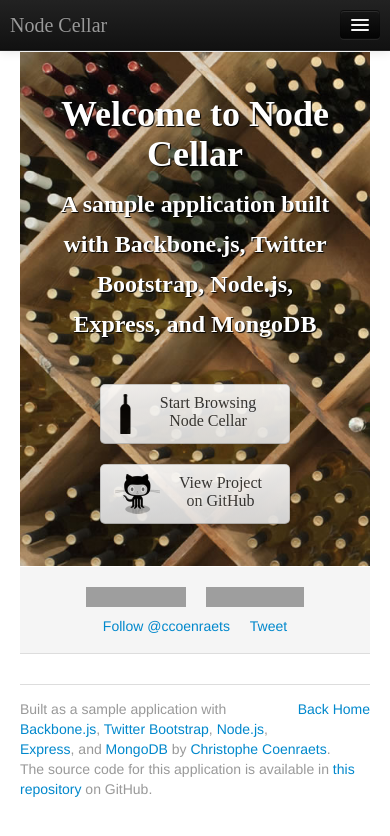
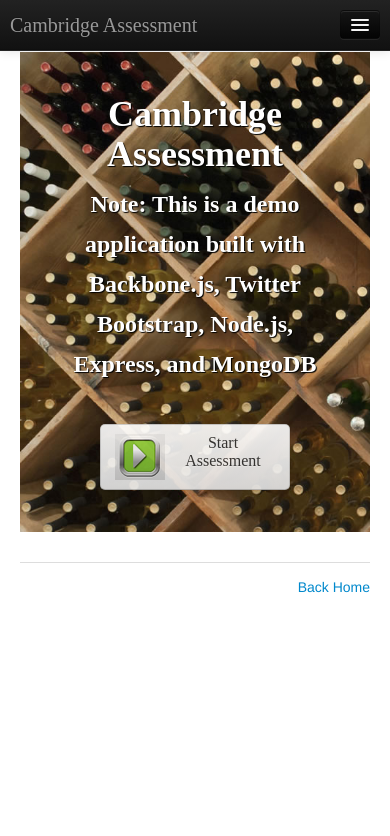
Before and after one commit to rsandagon/quiz_nodejs_express_backbone_bootstrap, a website: page public/index.html in a window 390 px wide. Drawn offline with nearby package versions, Linux system fonts and the light colour scheme; grey boxes are pictures that could not be loaded.

Commit message:
added client-side

```diff
--- a/public/index.html
+++ b/public/index.html
@@ -2,7 +2,7 @@
 <html lang="en">
 <head>
     <meta charset="utf-8">
-    <title>Node Cellar</title>
+    <title>Cambridge Assessment Test</title>
     <meta name="viewport" content="width=device-width, initial-scale=1.0">
     <meta name="description" content="">
     <meta name="author" content="">
@@ -51,13 +51,6 @@
 
     <footer class="footer">
         <p class="pull-right"><a href="#">Back Home</a></p>
-        <p>Built as a sample application with <a href="http://documentcloud.github.com/backbone/">Backbone.js</a>,
-        <a href="http://twitter.github.com/bootstrap/">Twitter Bootstrap</a>,
-        <a href="http://nodejs.org/">Node.js</a>,
-        <a href="http://expressjs.com/">Express</a>,
-        and <a href="http://www.mongodb.org/">MongoDB</a> by
-        <a href="http://coenraets.org" target="_blank">Christophe Coenraets</a>.<br/>
-        The source code for this application is available in <a href="#">this repository</a> on GitHub.</p>
     </footer>
 
 </div>
--- a/public/tpl/HeaderView.html
+++ b/public/tpl/HeaderView.html
@@ -6,33 +6,16 @@
                 <span class="icon-bar"></span>
                 <span class="icon-bar"></span>
             </a>
-            <a class="brand" href="#">Node Cellar</a>
+            <a class="brand" href="#">Cambridge Assessment</a>
 
             <div class="nav-collapse collapse">
 
                 <ul class="nav">
-                    <li class="add-menu"><a href="#wines">Browse Wines</a></li>
-                    <li class="add-menu"><a href="#wines/add"><i class="icon-edit icon-white"></i> Add Wine</a></li>
+                    <li class="add-menu"><a href="#">Home</a></li>
+                    <li class="add-menu"><a href="#quiz">Start Test</a></li>
+                    <li class="add-menu"><a href="#assessment">Assessment Results</a></li>
                 </ul>
 
-                <ul class="nav pull-right">
-                    <li class="about-menu"><a href="#about">About</a></li>
-                    <li class="dropdown">
-                        <a href="#" class="dropdown-toggle" data-toggle="dropdown">Resources <b class="caret"></b></a>
-                        <ul class="dropdown-menu">
-                            <li><a href="http://documentcloud.github.com/backbone/" target="_blank">Backbone.js</a></li>
-                            <li><a href="http://twitter.github.com/bootstrap/" target="_blank">Twitter Bootstrap</a></li>
-                            <li><a href="http://nodejs.org/" target="_blank">Node.js</a>
-                            <li><a href="http://expressjs.com/mongodb" target="_blank">Express</a>
-                            <li><a href="http://www.mongodb.org/" target="_blank">MongoDB</a>
-                            </li>
-                            <li class="divider"></li>
-                            <li class="nav-header">This App</li>
-                            <li><a href="#" target="_blank">GitHub Repository</a></li>
-                            <li><a href="http://coenraets.org" target="_blank">Author's Blog</a></li>
-                        </ul>
-                    </li>
-                </ul>
             </div>
             <!--/.nav-collapse -->
         </div>
--- a/public/tpl/HomeView.html
+++ b/public/tpl/HomeView.html
@@ -1,38 +1,11 @@
 <div class="home-hero">
-            <h1>Welcome to Node Cellar</h1>
-            <h3>A sample application built with Backbone.js, Twitter Bootstrap, Node.js, Express, and MongoDB</h3>
+            <h1>Cambridge Assessment</h1>
+            <h3>Note: This is a demo application built with Backbone.js, Twitter Bootstrap, Node.js, Express, and MongoDB</h3>
 
     <br/>
     <div style="opacity: .9;">
-        <a class="btn btn-large" href="#wines"><img src="img/wine.png" class="pull-left" style="margin-right:6px;"/> Start Browsing<br/>Node Cellar</a>
-        <a class="btn btn-large" href="#">
-            <img src="img/github.png" class="pull-left" style="margin-right:6px"/> View Project<br>on GitHub</a>
+        <a class="btn btn-large" href="#wines"><img src="img/start.png" class="pull-left" style="margin-right:6px;"/> Start Assessment</a>
     </div>
 
 
 </div>
-
-<div class="bs-docs-social">
-  <div class="container">
-    <ul class="bs-docs-social-buttons">
-      <li>
-        <iframe class="github-btn" src="http://ghbtns.com/github-btn.html?user=ccoenraets&repo=nodecellar&type=watch&count=true" allowtransparency="true" frameborder="0" scrolling="0" width="100px" height="20px"></iframe>
-      </li>
-      <li>
-        <iframe class="github-btn" src="http://ghbtns.com/github-btn.html?user=ccoenraets&repo=nodecellar&type=fork&count=true" allowtransparency="true" frameborder="0" scrolling="0" width="98px" height="20px"></iframe>
-      </li>
-
-        <script>!function(d,s,id){var js,fjs=d.getElementsByTagName(s)[0];if(!d.getElementById(id)){js=d.createElement(s);js.id=id;js.src="//platform.twitter.com/widgets.js";fjs.parentNode.insertBefore(js,fjs);}}(document,"script","twitter-wjs");</script>
-
-
-      <li class="follow-btn">
-        <a href="https://twitter.com/ccoenraets" class="twitter-follow-button" data-link-color="#0069D6" data-show-count="true">Follow @ccoenraets</a>
-      </li>
-
-      <li class="tweet-btn">
-        <a href="https://twitter.com/share" class="twitter-share-button" data-url="http://coenraets.org:3000" data-count="horizontal" data-via="ccoenraets">Tweet</a>
-      </li>
-
-    </ul>
-  </div>
-</div>
--- a/server.js
+++ b/server.js
@@ -18,8 +18,7 @@
 
 app.get('/content/assessment_details/:accountID/:type', assessment.findAssessmentDetails);
 app.get('/content/assessment_result/:assessmentID', assessment.findAssesmentResultById);
-//app.get('/content/assessment_question/:assessmentID', assessment.findAssesmentAndQuestionById);
-//app.put('/content/assessment/:assessmentID', assessment.updateAssessment);
+app.put('/content/assessment/:assessmentID', assessment.updateAssessmentResult);
 
 app.get('/content/questions', assessment.findAllQuestions);
 //app.post('/content/question', assessment.addQuestion);
```
Also changed, not shown: routes/assessment.js (+48 -32 lines), public/img/start.png (added).
